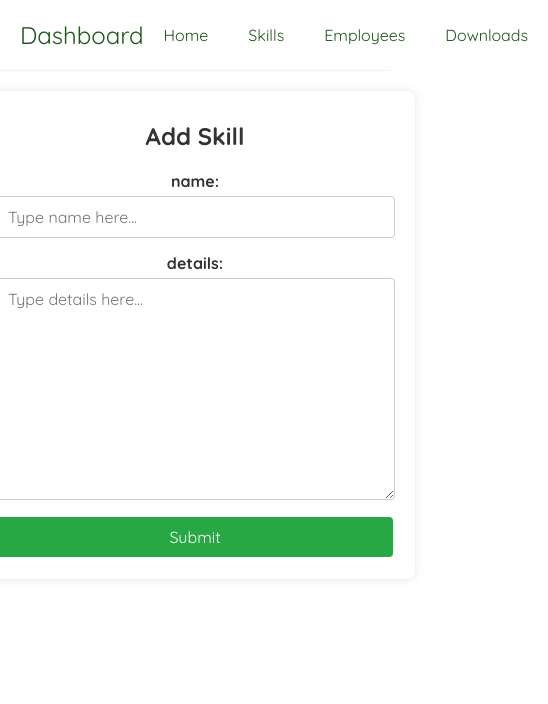
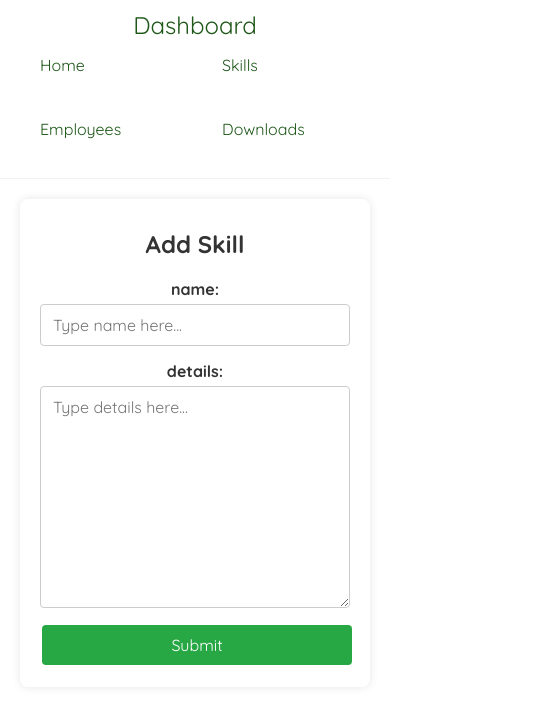
Before and after one commit to MikeChatzakis/Full_Stack_Challenge_Frontend, a React (Create React App) app: page /add-skill in a window 390 px wide. Shown: the top 704 px of the page, 548 px wide, since content can reach past the window. Built offline with nearby package versions, Linux system fonts and the light colour scheme.

Commit message:
Added Mobile/Small Screen compatibility

```diff
--- a/src/css/styles.css
+++ b/src/css/styles.css
@@ -1,5 +1,4 @@
 @import url('https://fonts.googleapis.com/css2?family=Quicksand:wght@300;400;500;600;700&display=swap');
-
 /* base styles */
 * {
   margin: 0;
@@ -14,10 +13,18 @@
   margin: 0 auto;
   border-bottom: 1px solid #f2f2f2;
   display: flex;
+  flex-direction: row;
   justify-content: space-between;
   align-items: center;
   padding: 10px 20px;
   color: white;
+}
+
+@media (max-width: 600px) {
+  .navbar {
+    flex-direction: column; /* Change to column direction for small screens */
+    align-items: center; /* Center items horizontally in column layout */
+  }
 }
 
 .navbar-title {
@@ -32,11 +39,12 @@
   margin: 0;
   display: flex;
   align-items: center;
+  flex-direction: row;
+  flex-wrap: wrap;
 }
 
 .menu-item {
   position: relative;
-
 }
 
 .menu-item a,
@@ -50,14 +58,13 @@
 }
 
 .menu-item a:hover,
-.dropdown-toggle:hover {
+.dropdown-toggle:hover{
   background-color: #dad5d5;
 }
 
 .dropdown-menu {
 
-  overflow: hidden; /* Hide overflowing content */
-  /* background-color: #d8f3db; */
+  overflow: hidden;
   background-color: #f7edbf;
   list-style: none;
   padding: 0;
@@ -89,7 +96,8 @@
 }
 
 /* Show dropdown menu on hover */
-.menu-item.dropdown:hover .dropdown-menu {
+.menu-item.dropdown:hover .dropdown-menu,
+.menu-item.dropdown:focus .dropdown-menu {
   padding: 5px;
   max-height: 200px;
   opacity: 1; /* Make visible */
@@ -115,25 +123,39 @@
   flex-grow: 1;
   cursor: pointer;
 }
+
+@media (max-width: 400px) {
+  .menu {
+    flex-direction: row;
+    justify-content: space-between;
+  }
+
+  .menu-item {
+    flex: 0 0 48%; /* Make each item take up approximately half the width of the container */
+    box-sizing: border-box; /* Include padding and borders in width */
+    margin-bottom: 4%; /* Space between items in column layout */
+  }
+
+
+}
 /* ------------------------------------NEW STYLES ------------------------------------*/
 
 /* ----------add Skill styles ----------*/
-/* body {
-  font-family: Arial, sans-serif;
-  background-color: #f4f4f4;
-  display: flex;
-  justify-content: center;
-  align-items: center;
-  height: 100vh;
-  margin: 0;
-} */
+
 .newSkill_wrapper {
   display: flex;
-  justify-content: center; /* Center horizontally */
-  /* align-items:center; */
+  flex-direction:row;
+  justify-content: center;
   padding: 20px;
-  flex-direction:row;
+  width: 100%;
+  box-sizing: border-box;
+}
 
+@media (max-width: 600px) {
+  .newSkill_wrapper {
+    flex-direction: column; /* Change to column direction for small screens */
+    align-items: center; /* Center items horizontally in column layout */
+  }
 }
 
 .newSkill {
@@ -141,8 +163,10 @@
   padding: 20px;
   border-radius: 8px;
   box-shadow: 0 0 10px rgba(0, 0, 0, 0.1);
-  width: 400px;
+  width: 100%;
+  max-width: 400px;
   text-align: center;
+  box-sizing: border-box;
 }
 
 .newSkill h2 {
@@ -153,7 +177,6 @@
 }
 
 .newSkill form {
-
   display: flex;
   flex-direction: column;
 }
@@ -164,20 +187,15 @@
   text-align: center;
 }
 
-.newSkill input {
-  padding: 10px 12px;
-  margin-bottom: 15px;
-  border: 1px solid #ccc;
-  border-radius: 4px;
-  font-size: 1em;
-}
-
+.newSkill input,
 .newSkill textarea {
   padding: 10px 12px;
   margin-bottom: 15px;
   border: 1px solid #ccc;
   border-radius: 4px;
   font-size: 1em;
+  width: 100%;
+  box-sizing: border-box;
 }
 
 .newSkill button {
@@ -189,6 +207,8 @@
   cursor: pointer;
   font-size: 16px;
   margin: 2px;
+  width: 100%;
+  box-sizing: border-box;
 }
 
 .newSkillData {
@@ -196,7 +216,8 @@
   flex-direction: column;
 }
 
-.newSkill button:hover {
+.newSkill button:hover,
+.newSkill button:focus {
   background-color: #218838;
 }
 
@@ -218,8 +239,10 @@
   background-color: #fff;
   padding: 20px;
   border-radius: 10px;
-  max-width: 500px;
-  width: 100%;
+  width: 500px;
+  max-width: 90%;
+  max-height: 80vh;
+  overflow: auto;
   box-shadow: 0px 0px 10px rgba(0, 0, 0, 0.1);
   position: relative;
 }
@@ -229,7 +252,8 @@
 }
 
 .popup-content button {
-  margin-top: 10px;
+  margin: 10px auto;
+  display: block;
 }
 
 /* ----------List Skill styles ----------*/
@@ -241,7 +265,6 @@
   flex-direction: column;
   align-items: center;
   text-align: center;
-  margin: 0 auto;
   padding: 20px;
 }
 
@@ -261,6 +284,12 @@
   max-width: 600px; /* Optional: limits the width of the grid */
 }
 
+@media (max-width: 400px) {
+  .grid {
+    grid-template-columns: repeat(2, 1fr);
+  }
+}
+
 /* Styling for each grid item */
 .grid-item,
 .grid-item-no-effects {
@@ -276,12 +305,25 @@
   overflow: hidden;
   transition: transform 0.2s ease, box-shadow 0.2s ease;
 }
+
+.grid-item h2,
+.grid-item-no-effects h2{
+    display: block;
+    width: 100%;
+    white-space: nowrap;
+    overflow: hidden;
+    text-overflow: ellipsis;
+    font-size: clamp(1rem, 1.5vw + 0.8rem,1.7rem);
+    text-align: center;
+}
+
 .grid-item-no-effects {
   background-color: #90f9fd;
   transition: transform 1.5s ease;
 }
 
-.grid-item-no-effects:hover {
+.grid-item-no-effects:hover,
+.grid-item-no-effects:focus {
   transform: rotateY(180deg);
 }
 
@@ -294,6 +336,12 @@
 .grid-item a {
   text-decoration: none;
   color: #333;
+  display: flex;
+  flex-direction: column;
+  align-items: center;
+  justify-content: center;
+  width: 100%;
+  height: 100%;
 }
 
 .grid-item span{
@@ -301,7 +349,8 @@
   color: #9f9d9d; /* Optional: makes the date less prominent */
 }
 
-.grid-item:hover {
+.grid-item:hover
+.grid-item:focus {
   transform: scale(1.1);
   /* transition: transform 0.2s; */
   box-shadow: 0 4px 8px rgba(0, 0, 0, 0.2);
@@ -321,7 +370,8 @@
 }
 
 /* Show the overlay when the item is hovered */
-.grid-item:hover .delete-overlay {
+.grid-item:hover .delete-overlay,
+.grid-item:focus .delete-overlay {
   width: 33%; /* Show the overlay on hover */
 }
 
@@ -336,7 +386,8 @@
 }
 
 /* Show the delete button when the overlay is visible */
-.grid-item:hover .delete-overlay button {
+.grid-item:hover .delete-overlay button,
+.grid-item:focus .delete-overlay button {
   display: block; /* Show the button on hover */
 }
 
@@ -432,7 +483,8 @@
 }
 
 /* Show the search bar when hovering over the container */
-.search-container:hover .search-bar {
+.search-container:hover .search-bar,
+.search-container:focus .search-bar {
   display: block;
   opacity: 1;
 }
@@ -444,9 +496,10 @@
   flex-direction: column;
   justify-content: center; /* Center horizontally */
   align-items:center;     /* Center vertically */
-  height: 50vh;
   text-align: center;
   margin: 50px;
+  /* padding-top: 80px; */
+  box-sizing: border-box;
 }
 
 .downloads-container h2 {
@@ -477,7 +530,15 @@
   transition: background-color 0.3s, border-color 0.3s; /* Smooth color transition */
 }
 
-.downloads-container button:hover {
+@media (max-width: 600px) {
+  .button-container {
+    flex-direction: column;
+    justify-content: space-between;
+  }
+}
+
+.downloads-container button:hover,
+.downloads-container button:focus {
   background: #f7edbf; /* Darker background color on hover */
   border-color: #ccc;     /* Darker border color on hover */
 }
--- a/src/views/employee_views/add_employee.js
+++ b/src/views/employee_views/add_employee.js
@@ -71,13 +71,13 @@ const AddEmployee = () => {
 
     return (
         <div className='newSkill_wrapper'>
-            <div>
+
                 <SubmitPage title="Add Employee" url="http://localhost:3002/api/addEmployee" data={newEmployee} setData={setNewEmployee} setResult={setCreatedEmployee} method='POST'/>
-            </div>
 
-            <div>
+
+
                 <PlainList title="Select Skills" url='http://localhost:3002/api/Skills_list' getGridItemClassName={getGridItemClassName} handleClick={handleAddSkill} showAddButton={true} handleDelete={null}/>
-            </div>
+
         </div>
 
     )
--- a/src/views/other/downloads.js
+++ b/src/views/other/downloads.js
@@ -12,16 +12,16 @@ const Downloads = () => {
             if (!response.ok) {
                 throw new Error('Network response was not ok');
             }
-
+            //get file-name from backend
             const contentDisposition = response.headers.get('Content-Disposition');
             const filename = contentDisposition ? contentDisposition.match(/filename="?([^"]+)"?/)[1] : 'download.xlsx';
             return response.blob().then(blob => ({ filename, blob }));
-            //return response.blob(); // Convert the response to a Blob
+
         })
         .then(({ filename, blob }) => {
 
-            const url = window.URL.createObjectURL(blob); // Create a URL for the Blob
-            const link = document.createElement('a'); // Create a link element
+            const url = window.URL.createObjectURL(blob);
+            const link = document.createElement('a');
             link.href = url;
             link.download = filename; // Set the filename for the downloaded file
             document.body.appendChild(link); // Append the link to the DOM
--- a/src/views/partials/plain_list.js
+++ b/src/views/partials/plain_list.js
@@ -87,7 +87,7 @@ const PlainListData = ({title, data, setData, error, isPending, getGridItemClass
                         </div>}
                     </div>
                 ))}
-                {/* Add button would go here if we want it */}
+                {/* Popup add button would go here if we want it */}
             </div>
         </div>
     )
--- a/src/views/partials/submit_page.js
+++ b/src/views/partials/submit_page.js
@@ -43,7 +43,7 @@ const SubmitPage = ({title, url , data, setData, setResult, method}) => {
                                key === 'details' ? (
                                 <textarea type='text' cols="50" rows="10" required value={data[key]} onChange={(e) => setData(prevData => ({...prevData,[key]:e.target.value}))} placeholder={`Type ${key} here...`}></textarea>
                                ) : key === 'dateOfBirth' ? (
-                                <input type='date' required value={new Date(data[key]).toISOString().split('T')[0]} onChange={(e) => setData(prevData => ({...prevData,[key]:e.target.value}))} placeholder={`Select Date`}></input>
+                                <input type='date' required value={data[key] ? new Date(data[key]).toISOString().split('T')[0]:''} onChange={(e) => setData(prevData => ({...prevData,[key]:e.target.value || ''}))}></input>
                             ) : (
                                 <input type='text' required value={data[key]} onChange={(e) => setData(prevData => ({...prevData,[key]:e.target.value}))} placeholder={`Type ${key} here...`}></input>
                                )
```
Also changed, not shown: src/App.js (+10 -32 lines), src/views/employee_views/emloyees_list.js (+7 -6 lines), src/views/partials/navbar.js (+0 -14 lines).
